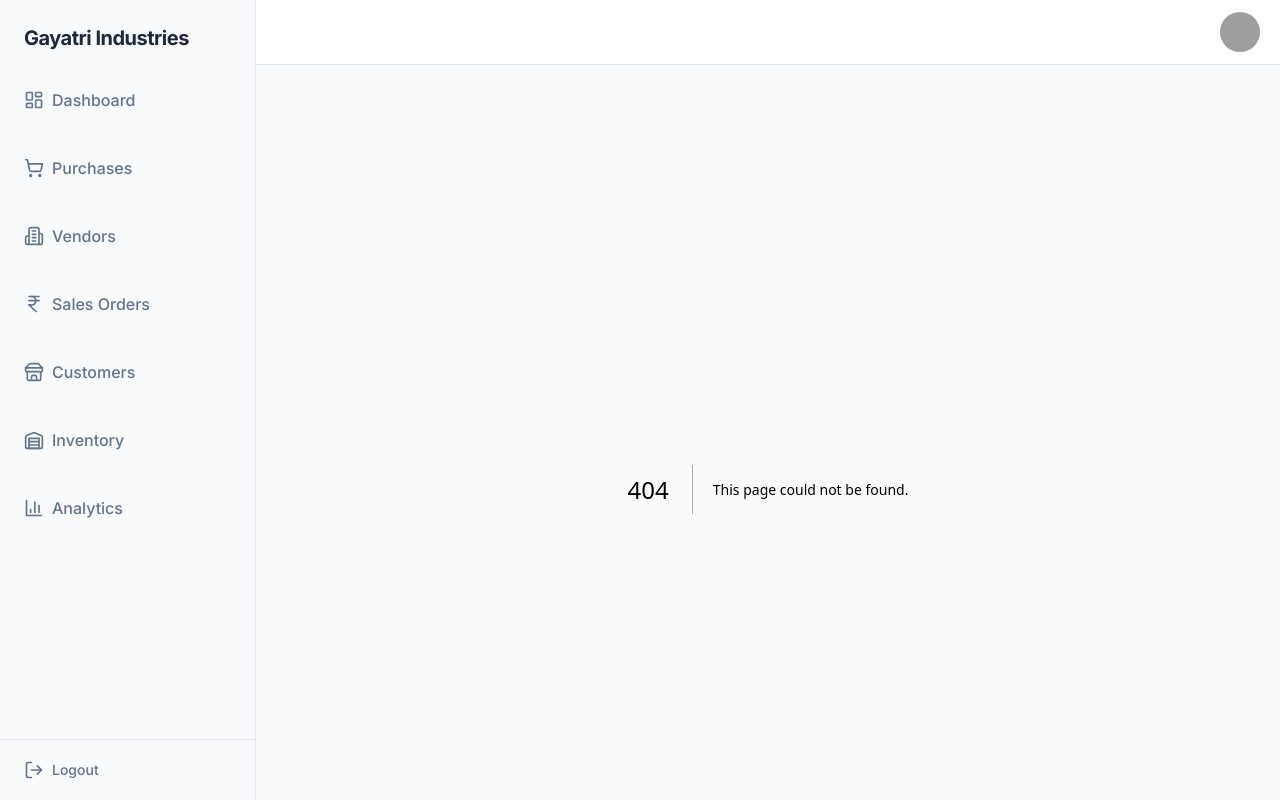
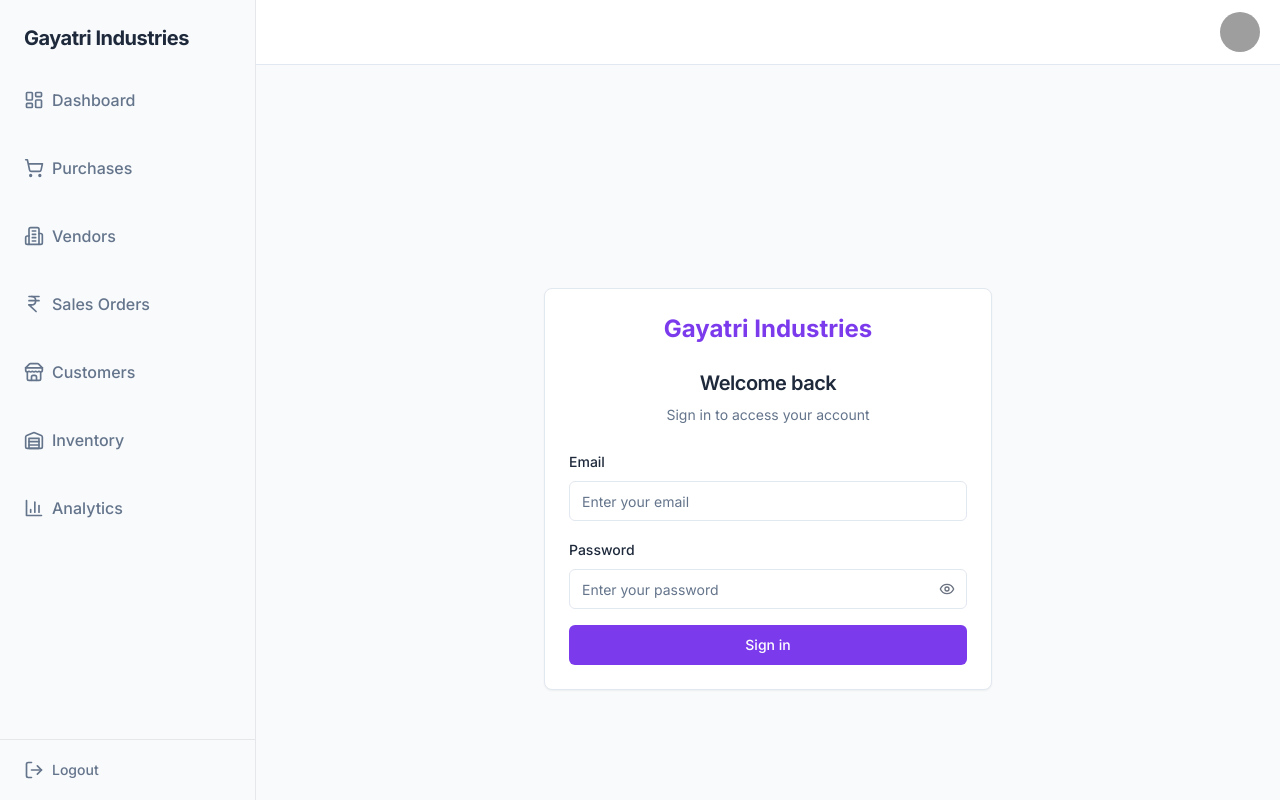
Before and after one commit to rightlabs/inventory-new-frontend, a Next.js app: page /login in a window 1280 px wide. Before the commit this address had no page. Built offline with nearby package versions, Linux system fonts and the light colour scheme; grey boxes are pictures that could not be loaded.

Commit message:
added login page also

```diff
--- /dev/null
+++ b/app/login/page.tsx
@@ -0,0 +1,87 @@
+"use client";
+
+import { useState } from "react";
+import { Button } from "@/components/ui/button";
+import {
+  Card,
+  CardContent,
+  CardDescription,
+  CardHeader,
+  CardTitle,
+} from "@/components/ui/card";
+import { Input } from "@/components/ui/input";
+import { Eye, EyeOff } from "lucide-react";
+
+export default function LoginPage() {
+  const [showPassword, setShowPassword] = useState(false);
+  const [email, setEmail] = useState("");
+  const [password, setPassword] = useState("");
+
+  const handleSubmit = (e: React.FormEvent) => {
+    e.preventDefault();
+    // Add your login logic here
+  };
+
+  return (
+    <div className="min-h-screen flex items-center justify-center bg-gray-50">
+      <Card className="w-full max-w-md">
+        <CardHeader className="space-y-2 text-center">
+          <div className="flex justify-center mb-4">
+            {/* You can replace this with your logo */}
+            <h1 className="text-2xl font-bold text-primary">
+              Gayatri Industries
+            </h1>
+          </div>
+          <CardTitle className="text-xl">Welcome back</CardTitle>
+          <CardDescription>Sign in to access your account</CardDescription>
+        </CardHeader>
+        <CardContent>
+          <form onSubmit={handleSubmit} className="space-y-4">
+            <div className="space-y-2">
+              <label className="text-sm font-medium" htmlFor="email">
+                Email
+              </label>
+              <Input
+                id="email"
+                type="email"
+                placeholder="Enter your email"
+                value={email}
+                onChange={(e) => setEmail(e.target.value)}
+                required
+              />
+            </div>
+            <div className="space-y-2">
+              <label className="text-sm font-medium" htmlFor="password">
+                Password
+              </label>
+              <div className="relative">
+                <Input
+                  id="password"
+                  type={showPassword ? "text" : "password"}
+                  placeholder="Enter your password"
+                  value={password}
+                  onChange={(e) => setPassword(e.target.value)}
+                  required
+                />
+                <button
+                  type="button"
+                  onClick={() => setShowPassword(!showPassword)}
+                  className="absolute right-3 top-1/2 -translate-y-1/2 text-gray-500 hover:text-gray-700"
+                >
+                  {showPassword ? (
+                    <EyeOff className="h-4 w-4" />
+                  ) : (
+                    <Eye className="h-4 w-4" />
+                  )}
+                </button>
+              </div>
+            </div>
+            <Button type="submit" className="w-full">
+              Sign in
+            </Button>
+          </form>
+        </CardContent>
+      </Card>
+    </div>
+  );
+}
```
